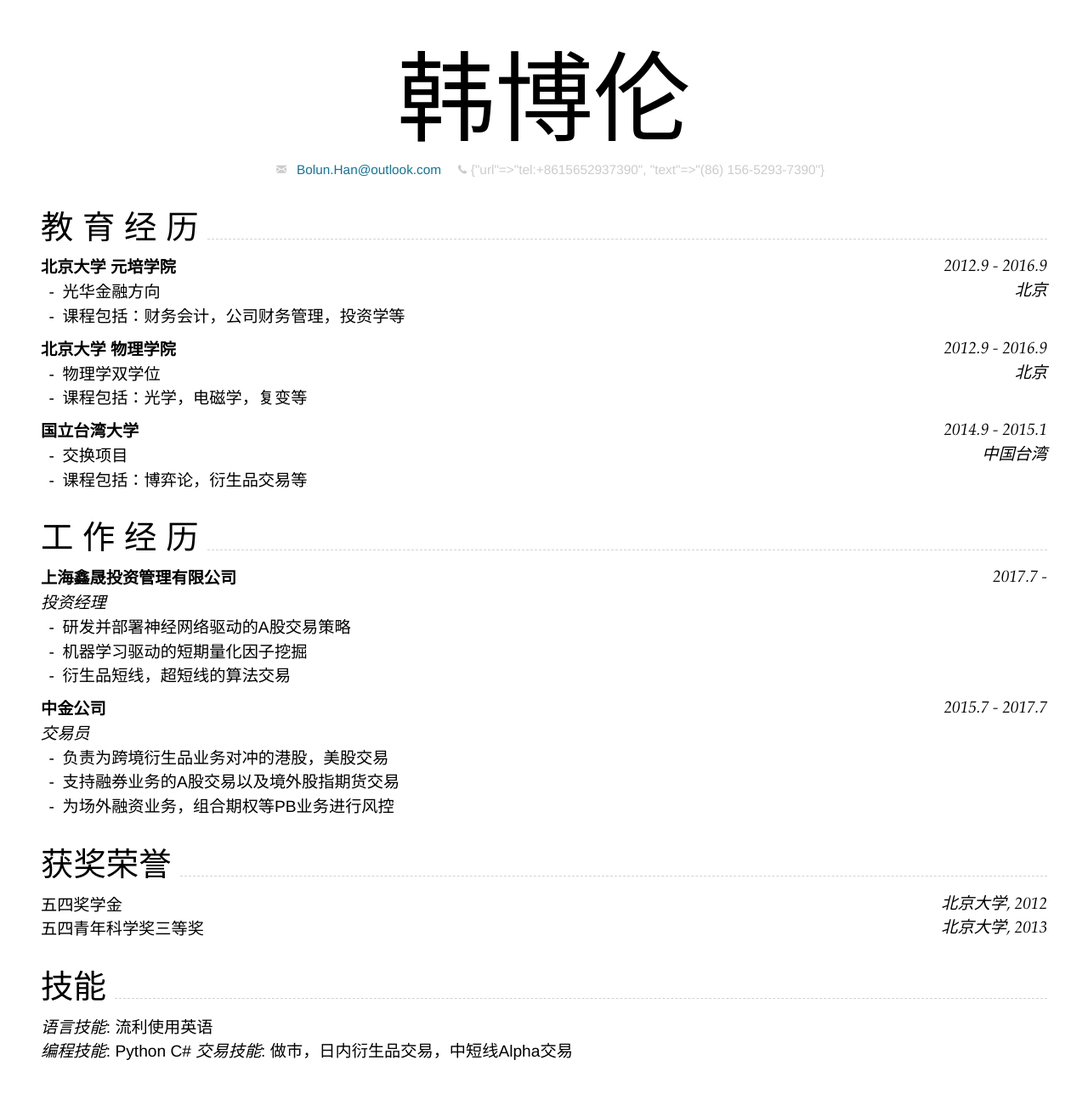
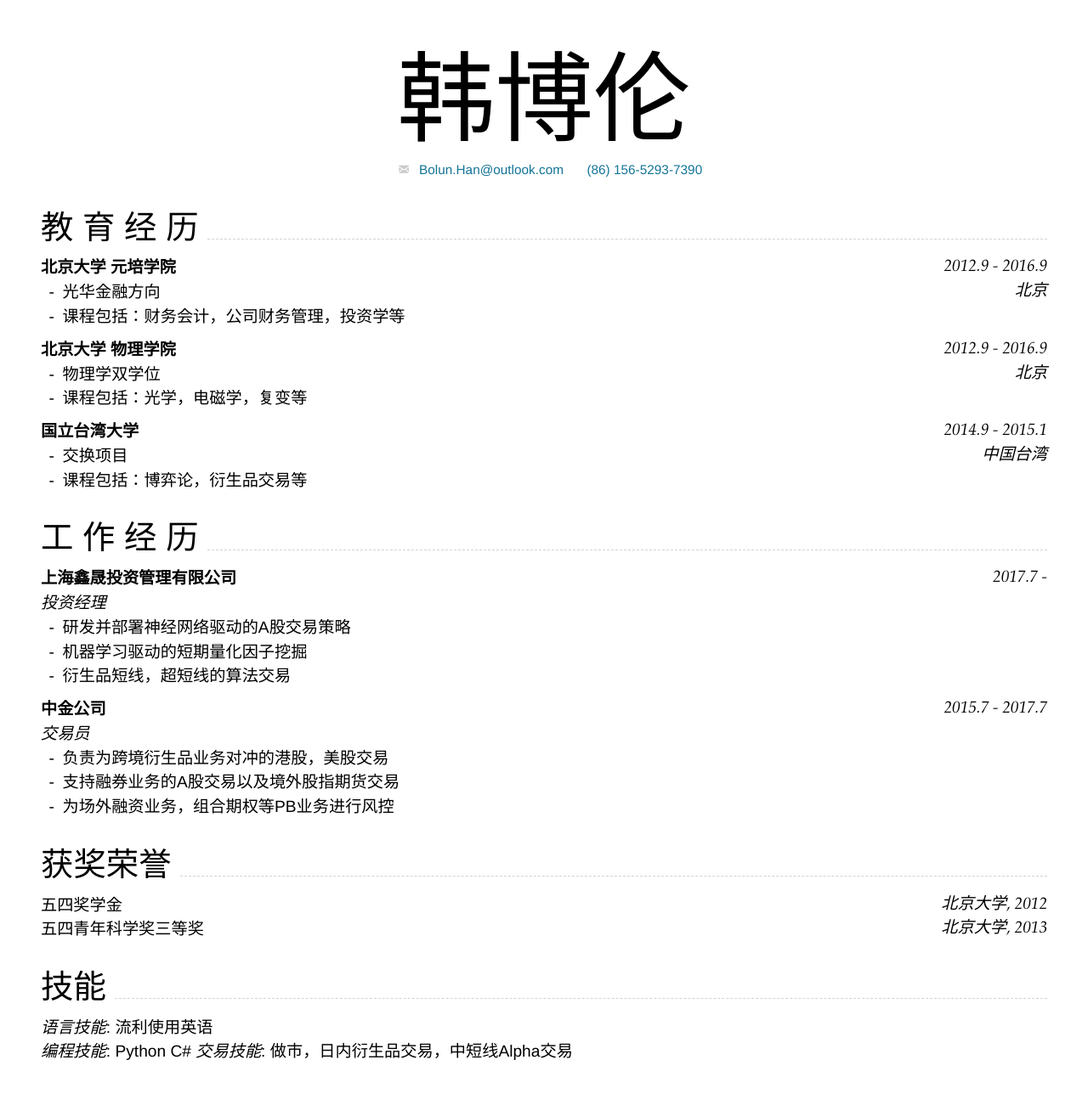
Before and after one commit to BolunHan/CV, a Jekyll site: the page built from zh.md, in a window 1280 px wide. Shown: the whole page at 85% size. Built offline with Jekyll 4.4.1, drawn with Linux system fonts in a browser that asks for light colours; nearby versions of some CDN libraries; our own code applies the rules of GitHub Pages for plain Markdown files.

Commit message:
Update cv-contact.html

```diff
--- a/_includes/cv-contact.html
+++ b/_includes/cv-contact.html
@@ -11,8 +11,8 @@
     {% endif %}
 
     {% if page.phone %}
-    <i class="fi-telephone" style="margin-left:1em"></i>
-    {{ page.phone }}
+    <i class="fi-phone" style="margin-left:1em"></i>
+    <a href="{{ page.phone.url }}" style="margin-left:0.5em">{{ page.phone.text }}</a>
     {% endif %}
 
 </div>
```
